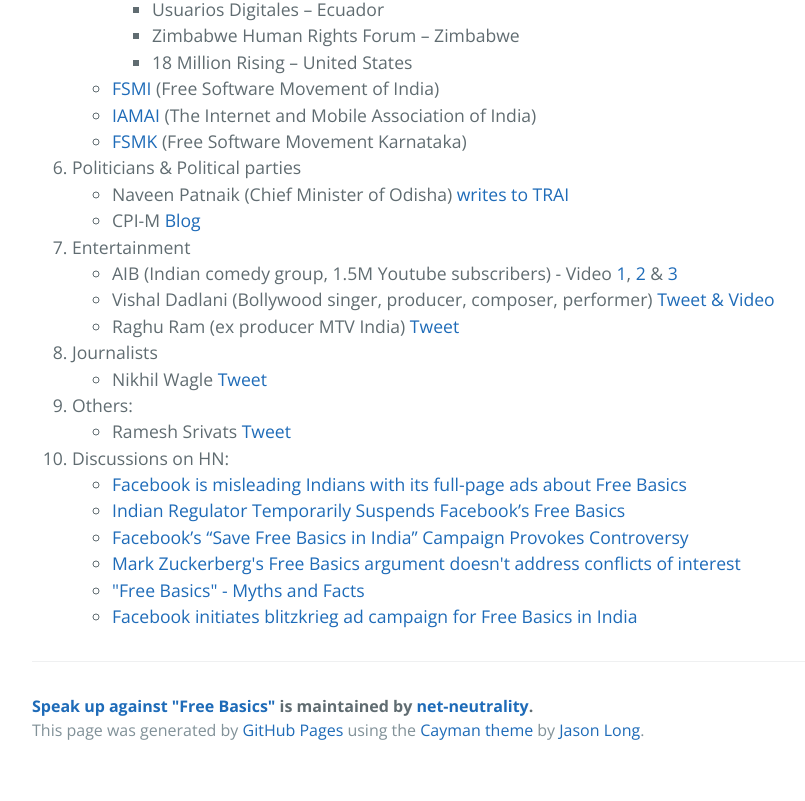
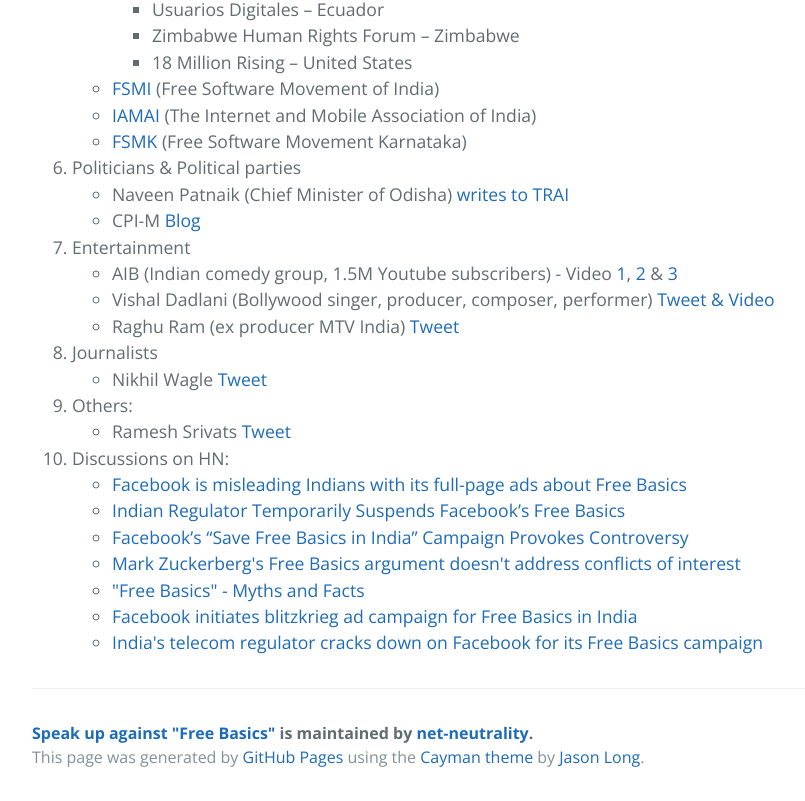
Before and after one commit to net-neutrality/no-free-basics, a plain HTML site: page index.html in a window 1280 px wide. Shown: the part 1914-2715 px from the top of the page, without its empty margins (192-997 px from the left). Before the commit the page ends 2688 px from the top, so only its background shows below. Drawn offline with nearby package versions, Linux system fonts and the light colour scheme.

```diff
--- a/index.html
+++ b/index.html
@@ -163,6 +163,7 @@
 <li><a href="https://news.ycombinator.com/item?id=10816171">Mark Zuckerberg's Free Basics argument doesn't address conflicts of interest</a></li>
 <li><a href="https://news.ycombinator.com/item?id=10793344">"Free Basics" - Myths and Facts</a></li>
 <li><a href="https://news.ycombinator.com/item?id=10782642">Facebook initiates blitzkrieg ad campaign for Free Basics in India</a></li>
+<li><a href="https://news.ycombinator.com/item?id=10931750">India's telecom regulator cracks down on Facebook for its Free Basics campaign</a></li>
 </ul>
 </li>
 </ol>
```
Also changed, not shown: params.json (+1 -1 lines).
